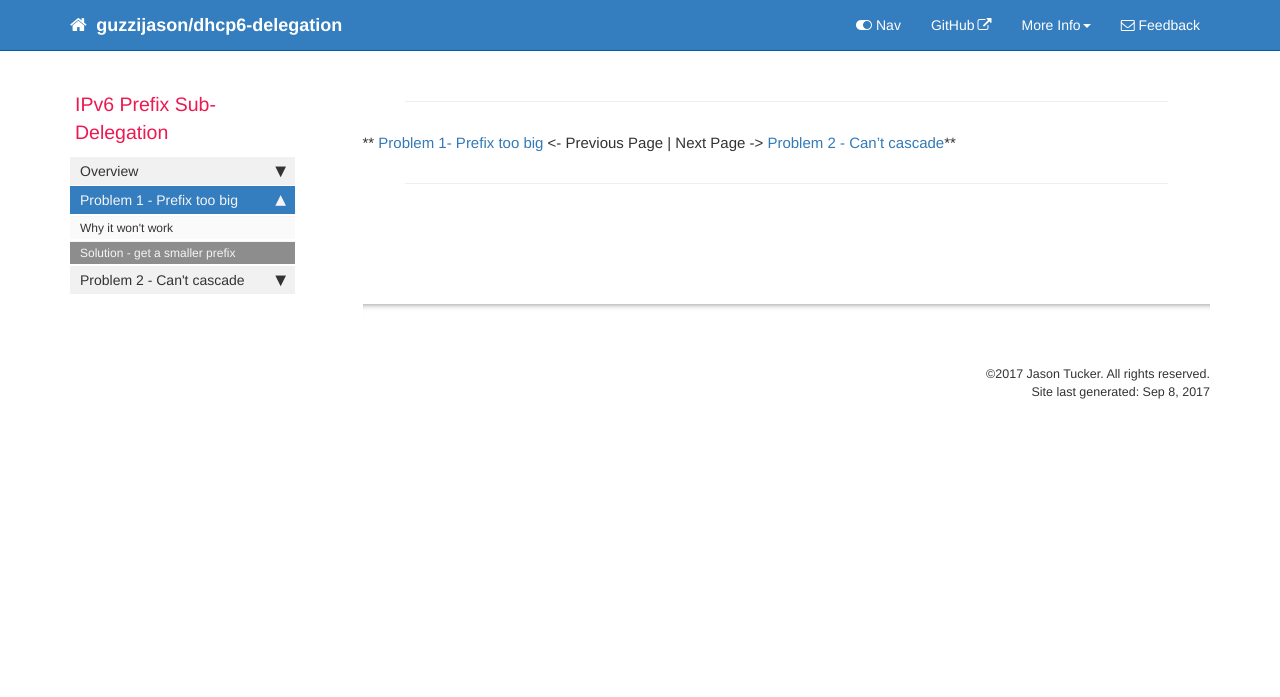
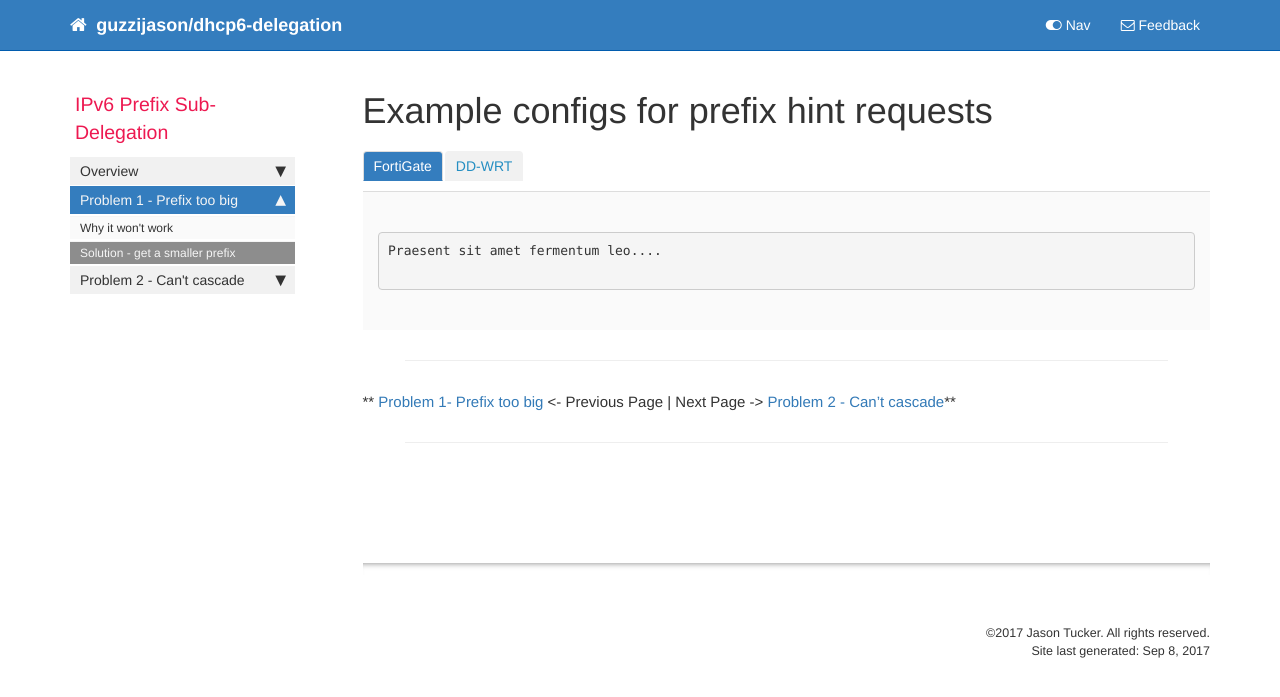
Before and after one commit to guzzijason/dhcp6-delegation, a Jekyll site: the page built from solution_prefix.md, in a window 1280 px wide. Shown: the top 697 px of the page. Built offline with Jekyll 4.4.1, drawn with Linux system fonts in a browser that asks for light colours; nearby versions of some CDN libraries; comment, search, counter and statistics services are not loaded.

Commit message:
prefix solution page formatting

```diff
--- a/solution_prefix.md
+++ b/solution_prefix.md
@@ -1,10 +1,32 @@
 ---
+title: Example configs for prefix hint requests
 layout: page
 comments: true
 search: true
 sidebar: home_sidebar
-topnav: topnav
+topnav: topna
 ---
+
+<ul id="profileTabs" class="nav nav-tabs">
+    <li class="active"><a href="#fortigate" data-toggle="tab">FortiGate</a></li>
+    <li><a href="#dd-wrt" data-toggle="tab">DD-WRT</a></li>
+</ul>
+  <div class="tab-content">
+    <div role="tabpanel" class="tab-pane active" id="fortigate">
+
+        <p><pre>
+Praesent sit amet fermentum leo....
+        </pre></p>
+      </div>
+
+      <div role="tabpanel" class="tab-pane" id="dd-wrt">
+
+        <p><pre>
+Lorem ipsum ...
+	    	</pre></p>
+      </div>
+
+</div>
 
 -----
 
```
